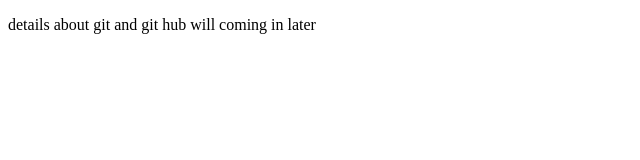
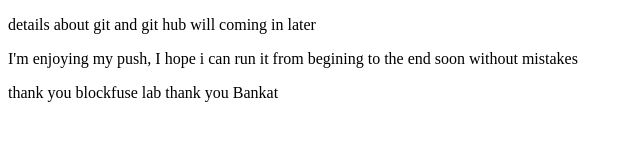
Before and after one commit to Benjamin-alt-lgtm/Web2-Assignment, a plain HTML site: page services.html in a window 1280 px wide. Shown: the whole page, without its empty margins (0-640 px from the left). Drawn offline with Linux system fonts and the light colour scheme.

Commit message:
added paragraph

```diff
--- a/services.html
+++ b/services.html
@@ -7,5 +7,7 @@
 </head>
 <body>
     <p>details about git and git hub will coming in later</p>
+    <p>I'm enjoying my push, I hope i can run it from begining to the end soon without mistakes</p>
+    <p>thank you blockfuse lab thank you Bankat</p>
 </body>
 </html>
```
